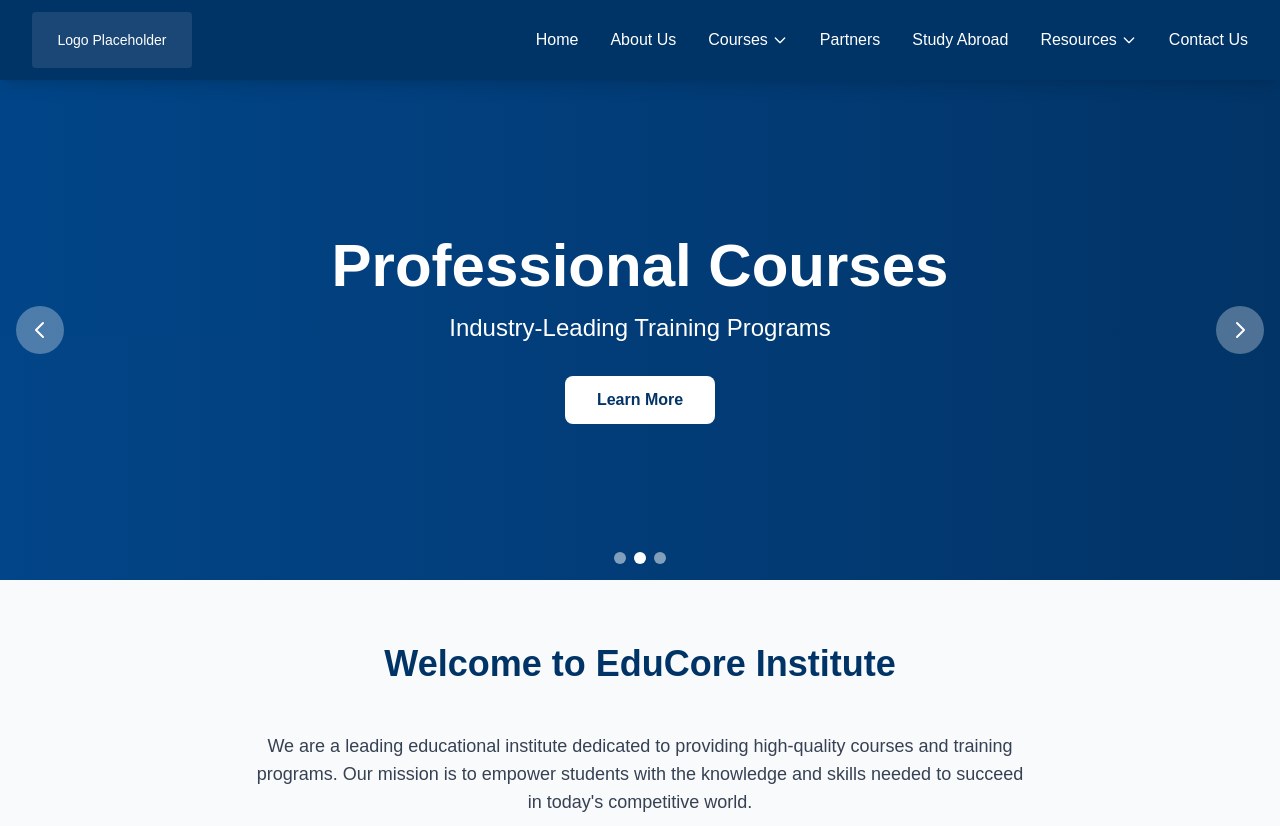
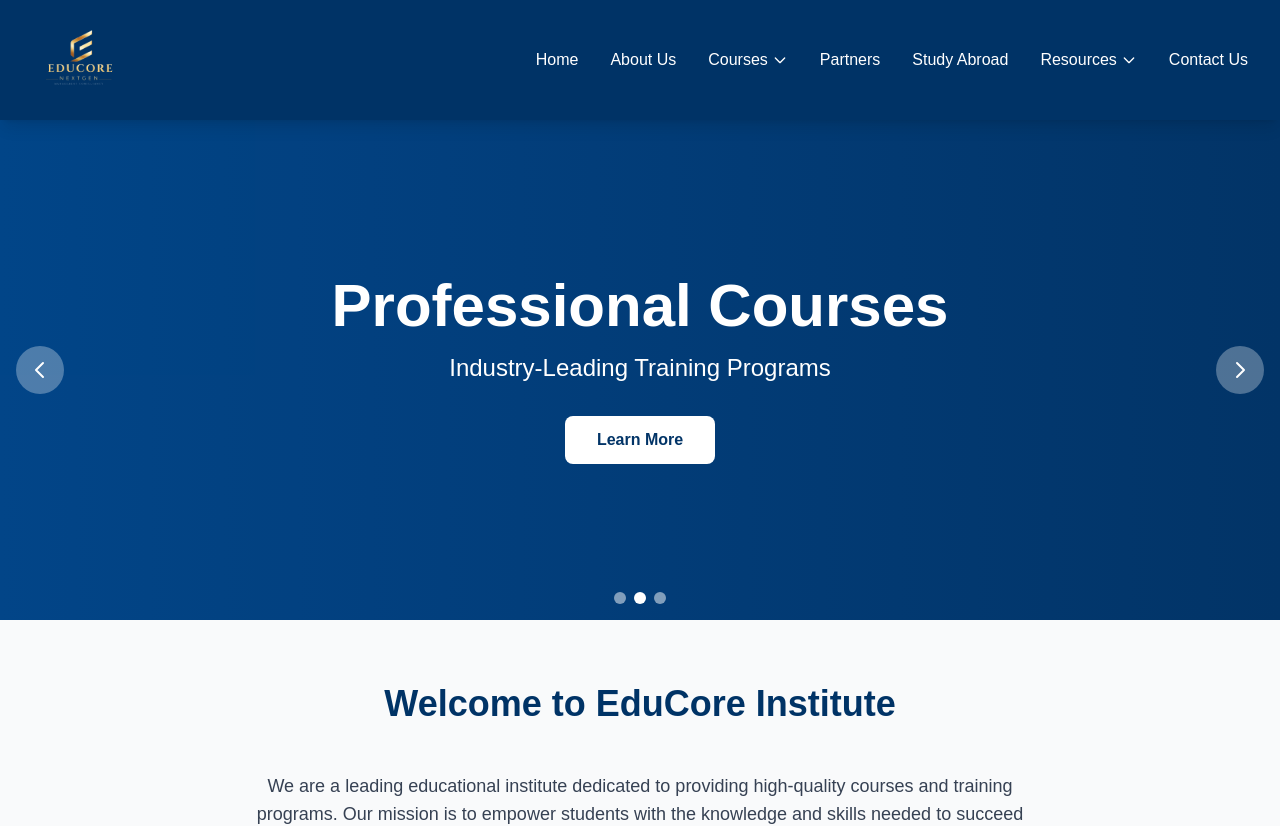
Before and after one commit to skyfobs/edocore-nextgen-site, a Next.js app: page / in a window 1280 px wide. Shown: the top 826 px of the page. Built offline with nearby package versions, Linux system fonts and the light colour scheme.

Commit message:
update logo

```diff
--- a/components/Header.tsx
+++ b/components/Header.tsx
@@ -1,6 +1,7 @@
 'use client';
 
 import Link from 'next/link';
+import Image from 'next/image';
 import { useState } from 'react';
 
 export default function Header() {
@@ -12,9 +13,16 @@ export default function Header() {
     <header className="bg-[#003366] text-white shadow-lg sticky top-0 z-50 w-full">
       <nav className="w-full px-8 py-3 relative">
         <div className="flex items-center justify-between relative w-full">
-          <div className="w-40 h-14 bg-white/10 rounded flex items-center justify-center flex-shrink-0">
-            <span className="text-sm">Logo Placeholder</span>
-          </div>
+          <Link href="/" className="flex-shrink-0">
+            <Image
+              src="/educore-logo.png"
+              alt="Educore NextGen Logo"
+              width={240}
+              height={84}
+              className="h-24 w-auto object-contain"
+              priority
+            />
+          </Link>
 
           <div className="hidden lg:flex items-center space-x-8 flex-1 justify-end">
               <Link href="/" className="hover:text-gray-200 transition-colors font-medium">
```
Also changed, not shown: public/educore-logo.png (added).
